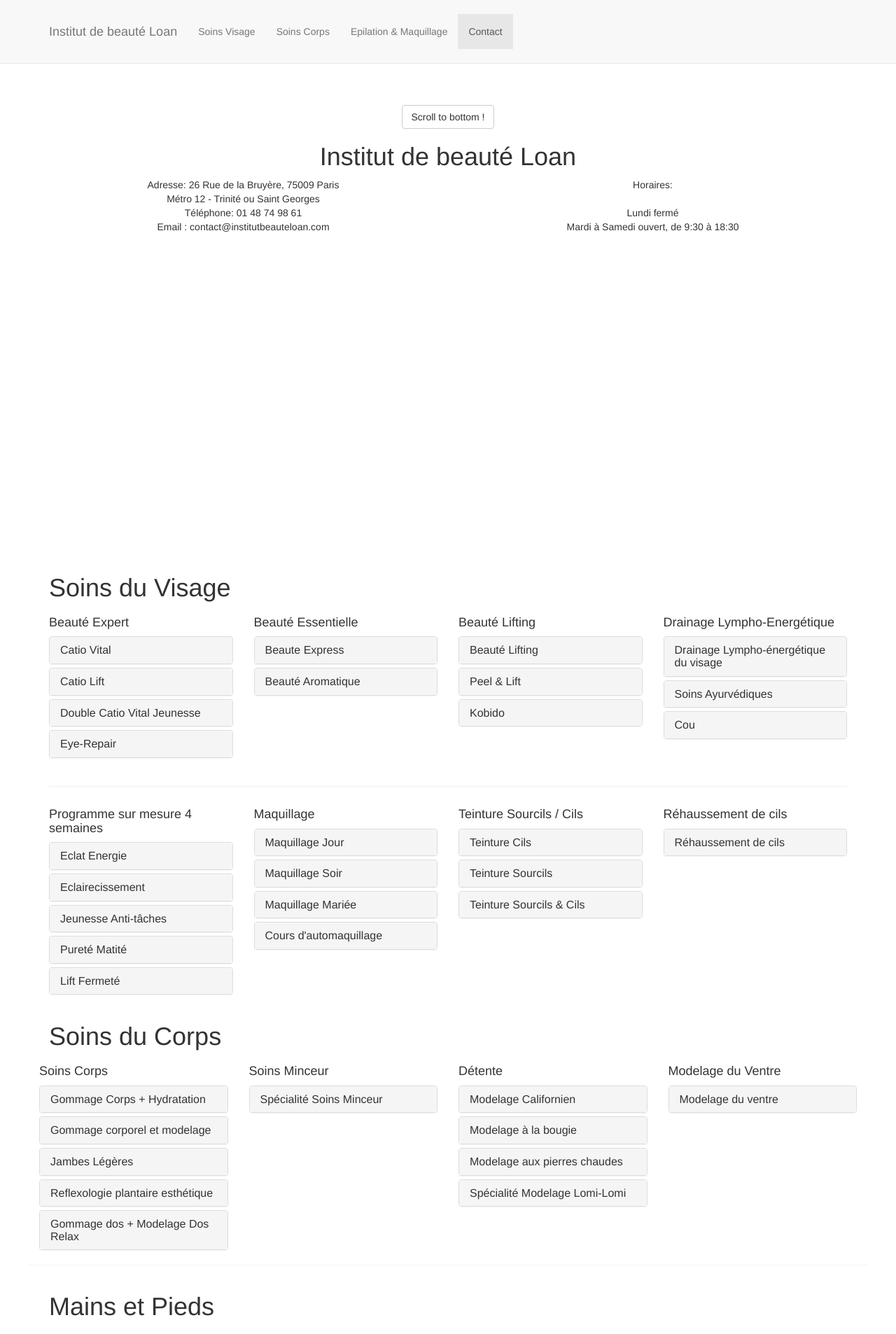
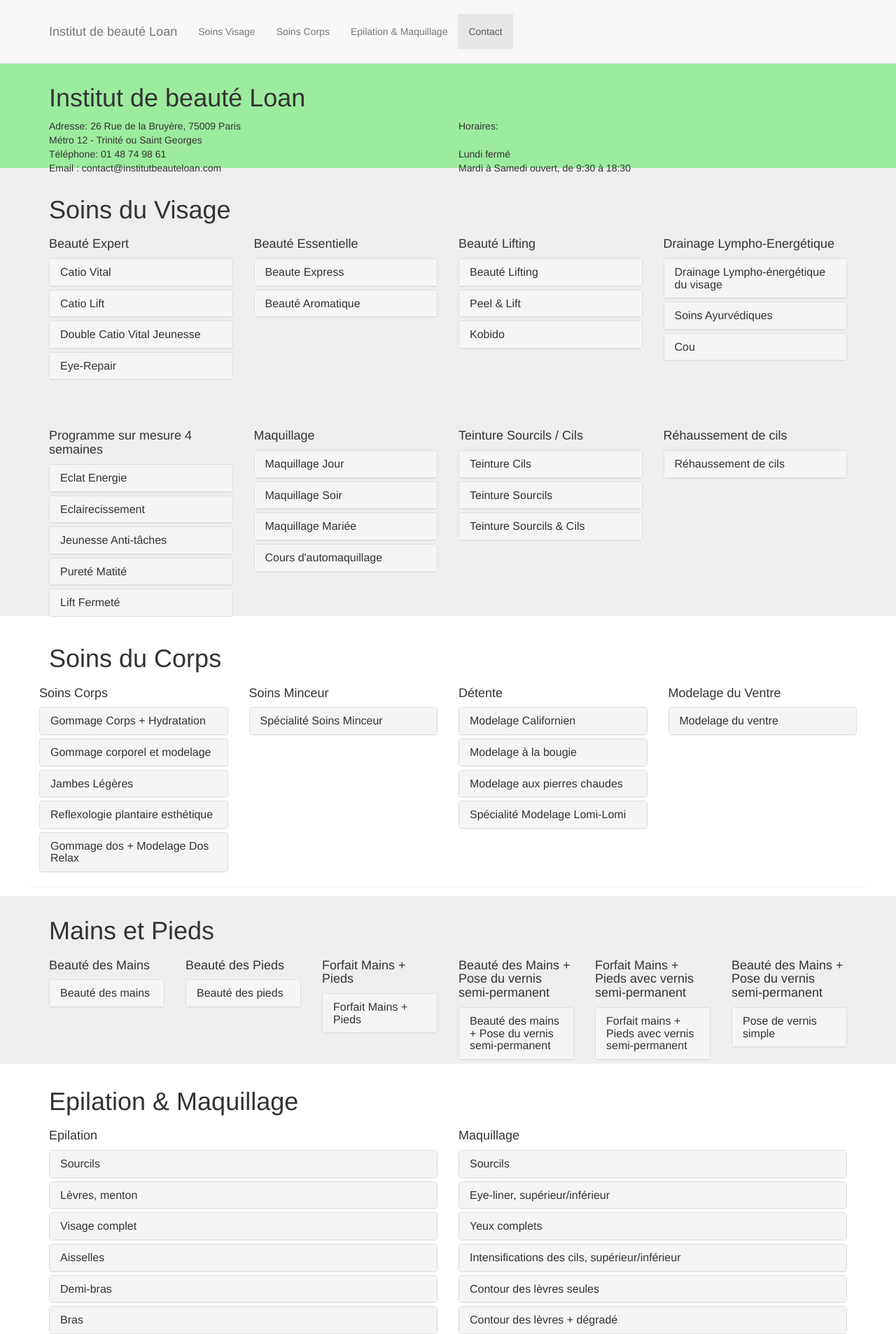
Before and after one commit to Pokka974/web-loan, a PHP site: page / in a window 1280 px wide. Shown: the top 1906 px of the page at 70% size. Run offline with PHP 8.4, Linux system fonts and the light colour scheme.

Commit message:
Small changes on CSS
You should check webloan.css MATE !

```diff
--- a/css/webloan.css
+++ b/css/webloan.css
@@ -26,29 +26,43 @@ html {
 }
 
 .intro-section {
-    height: 100%;
-    padding-top: 150px;
-    text-align: center;
+    height: 30%;
+    padding-top: 100px;
+    text-align: left;
+    background: #9DEB9E;
+}
+
+.soins-visage-section {
+    height: 80%;
+    padding-top: 10px;
+    text-align: left;
+    background: #eee;
+}
+
+.soins-corps-section {
+    height: 50%;
+    padding-top: 10px;
+    text-align: left;
     background: #fff;
 }
 
-.soins-section {
-    height: 100%;
-    padding-top: 150px;
-    text-align: center;
+.mains-et-pieds-section {
+    height: 30%;
+    padding-top: 10px;
+    text-align: left;
     background: #eee;
 }
 
-.tarifs-section {
-    height: 100%;
-    padding-top: 150px;
-    text-align: center;
+.epilation-et-maquillage-section {
+    height: 110%;
+    padding-top: 10px;
+    text-align: left;
     background: #fff;
 }
 
 .contact-section {
-    height: 100%;
-    padding-top: 150px;
-    text-align: center;
+    height: 25%;
+    padding-top: 10px;
+    text-align: left;
     background: #eee;
 }
--- a/index.php
+++ b/index.php
@@ -56,7 +56,6 @@
     <!-- Intro Section -->
 
     <section id="intro" class="intro-section">
-        <a class="btn btn-default page-scroll" href="#about">Scroll to bottom !</a>
         <div class="container">
             <div class="row">
                 <div class="col-lg-12">
```
